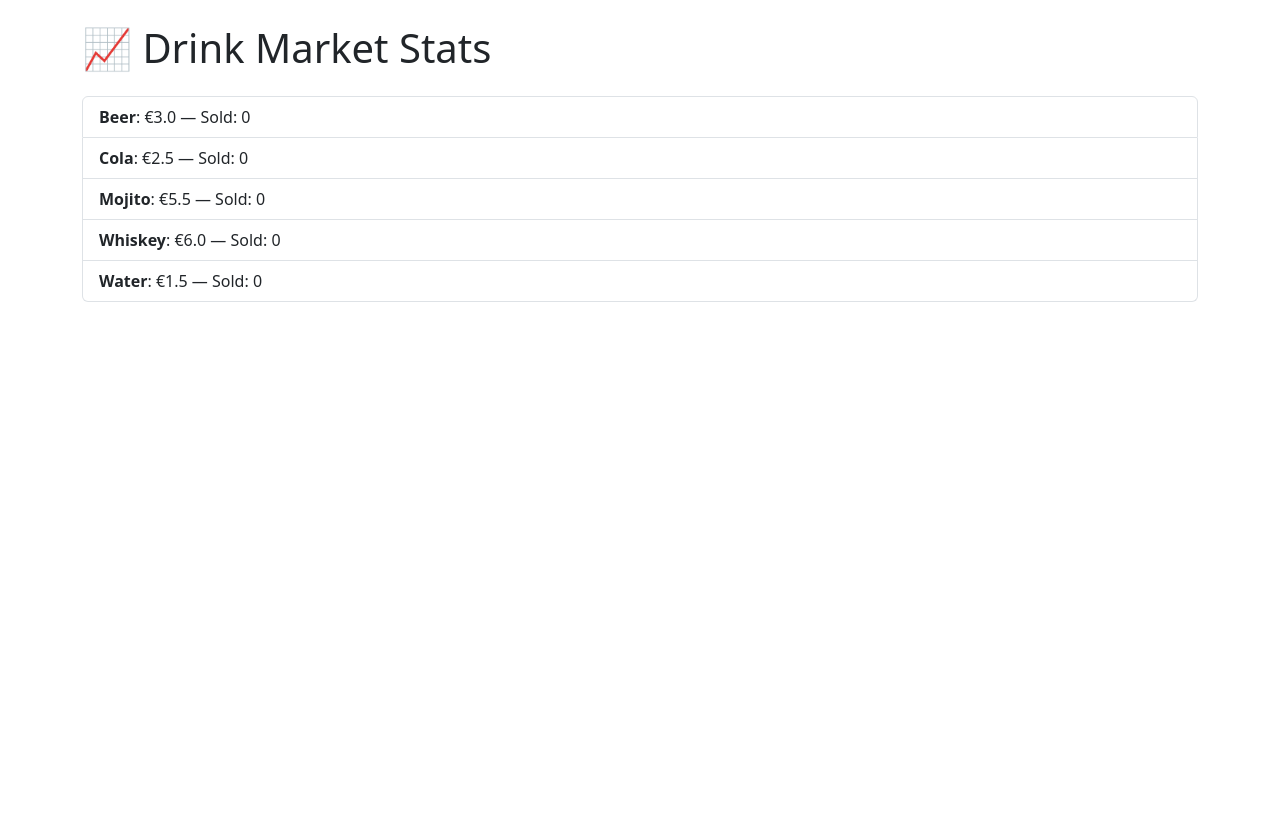
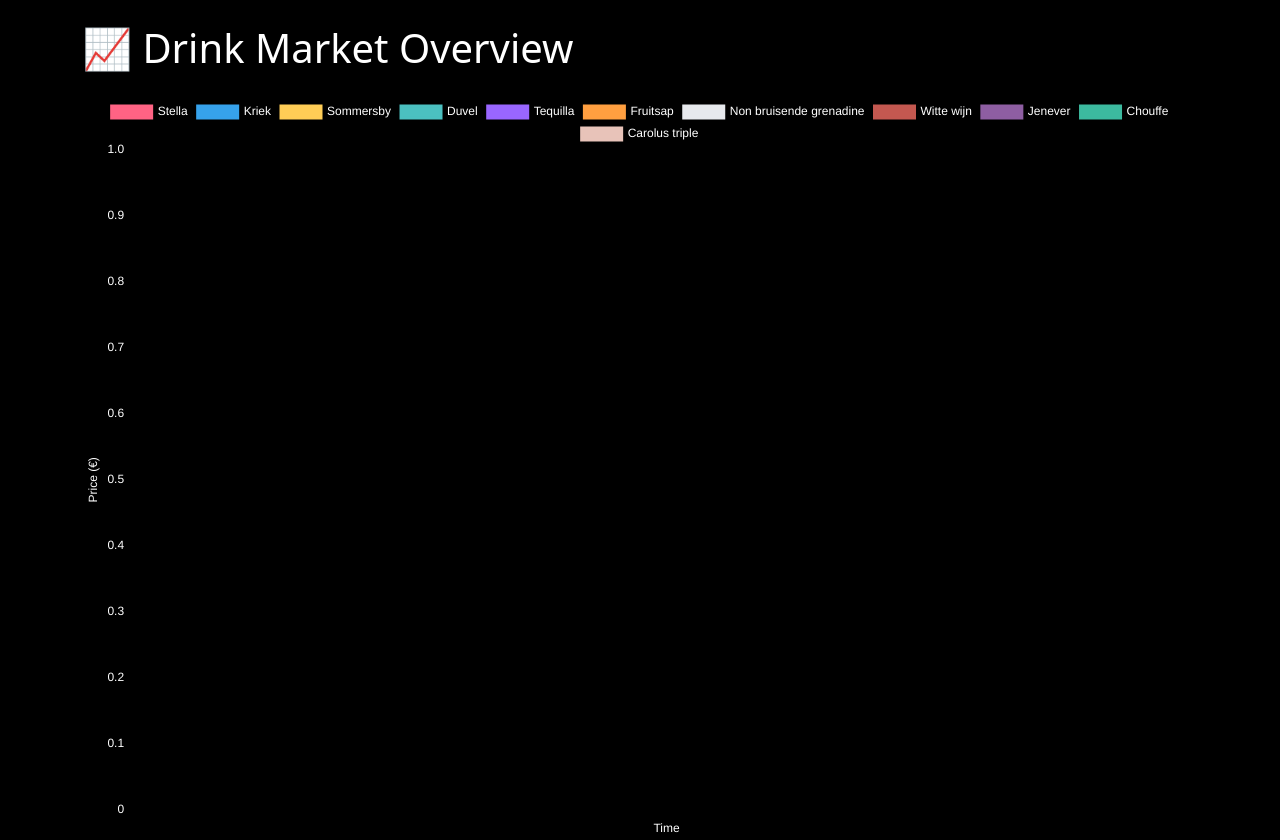
Before and after one commit to Jverbist/Aspibeurscaf-, a FastAPI app: page / in a window 1280 px wide. Before the commit the page ends 302 px from the top, so only its background shows below. Run offline with FastAPI, Linux system fonts and the light colour scheme; data that the repository does not hold is empty.

Commit message:
statistics added

```diff
--- a/main.py
+++ b/main.py
@@ -8,6 +8,7 @@
 from sqlalchemy.orm import Session
 from database import SessionLocal, engine
 import crud, models
+from fastapi.responses import JSONResponse
 
 app = FastAPI()
 security = HTTPBasic()
@@ -61,20 +62,34 @@
         "prices": [h.price for h in history]
     })
 
+@app.post("/reset")
+def reset_prices(db: Session = Depends(get_db), user: str = Depends(authenticate)):
+    drinks = db.query(models.Drink).all()
+    for drink in drinks:
+        drink.current_price = drink.base_price
+        drink.total_sold = 0
+    db.commit()
+    return RedirectResponse(url="/manage", status_code=303)
 
 @app.on_event("startup")
 def startup_event():
     db = next(get_db())
     if db.query(models.Drink).count() == 0:
-        print("🌱 Seeding initial drinks...")
-        default_drinks = [
-            {"name": "Beer", "base_price": 3.0},
-            {"name": "Cola", "base_price": 2.5},
-            {"name": "Mojito", "base_price": 5.5},
-            {"name": "Whiskey", "base_price": 6.0},
-            {"name": "Water", "base_price": 1.5},
+        print("🌱 Seeding updated drink list...")
+        drinks = [
+            {"name": "Stella", "base_price": 2.5},
+            {"name": "Kriek", "base_price": 2.5},
+            {"name": "Sommersby", "base_price": 2.5},
+            {"name": "Duvel", "base_price": 3.0},
+            {"name": "Tequilla", "base_price": 4.0},
+            {"name": "Fruitsap", "base_price": 2.0},
+            {"name": "Non bruisende grenadine", "base_price": 1.5},
+            {"name": "Witte wijn", "base_price": 3.5},
+            {"name": "Jenever", "base_price": 2.5},
+            {"name": "Chouffe", "base_price": 3.0},
+            {"name": "Carolus triple", "base_price": 3.0}
         ]
-        for d in default_drinks:
+        for d in drinks:
             drink = models.Drink(
                 name=d["name"],
                 base_price=d["base_price"],
@@ -83,3 +98,33 @@
             )
             db.add(drink)
         db.commit()
+
+
+@app.get("/api/prices")
+def get_prices(db: Session = Depends(get_db)):
+    drinks = db.query(models.Drink).all()
+    return JSONResponse([
+        {"name": d.name, "price": d.current_price, "sold": d.total_sold}
+        for d in drinks
+    ])
+
+
+@app.get("/history/{drink_id}")
+def get_price_history(drink_id: int, db: Session = Depends(get_db)):
+    history = db.query(models.PriceHistory).filter(models.PriceHistory.drink_id == drink_id).order_by(models.PriceHistory.timestamp).all()
+    return {
+        "timestamps": [p.timestamp.isoformat() for p in history],
+        "prices": [p.price for p in history]
+    }
+
+
+@app.get("/api/history/all")
+def get_all_price_history(db: Session = Depends(get_db)):
+    drinks = db.query(models.Drink).all()
+    result = {}
+    for drink in drinks:
+        result[drink.name] = {
+            "timestamps": [h.timestamp.isoformat() for h in drink.history],
+            "prices": [h.price for h in drink.history]
+        }
+    return result
--- a/templates/index.html
+++ b/templates/index.html
@@ -4,17 +4,81 @@
     <meta charset="UTF-8">
     <title>Drink Market Stats</title>
     <link href="https://cdn.jsdelivr.net/npm/bootstrap@5.3.2/dist/css/bootstrap.min.css" rel="stylesheet">
+    <script src="https://cdn.jsdelivr.net/npm/chart.js"></script>
 </head>
-<body>
+<body style="background-color: black; color: white;">
 <div class="container mt-4">
-    <h1 class="mb-4">📈 Drink Market Stats</h1>
-    <ul class="list-group">
-        {% for drink in drinks %}
-        <li class="list-group-item">
-            <strong>{{ drink.name }}</strong>: €{{ drink.current_price }} — Sold: {{ drink.total_sold }}
-        </li>
-        {% endfor %}
-    </ul>
+    <h1 class="mb-4 text-white">📈 Drink Market Overview</h1>
+    <canvas id="overview-chart" height="200"></canvas>
 </div>
-</body>
-</html>
+
+<script>
+const ctx = document.getElementById("overview-chart").getContext("2d");
+
+const colors = [
+    "#ff6384", "#36a2eb", "#ffcd56", "#4bc0c0", "#9966ff", "#ff9f40",
+    "#e7e9ed", "#c45850", "#8e5ea2", "#3cba9f", "#e8c3b9", "#1e7145"
+];
+
+const chart = new Chart(ctx, {
+    type: 'line',
+    data: {
+        labels: [],
+        datasets: []
+    },
+    options: {
+        responsive: true,
+        plugins: {
+            legend: { labels: { color: 'white' } }
+        },
+        scales: {
+            x: {
+                ticks: { color: 'white' },
+                title: { display: true, text: 'Time', color: 'white' }
+            },
+            y: {
+                beginAtZero: false,
+                ticks: { color: 'white' },
+                title: { display: true, text: 'Price (€)', color: 'white' }
+            }
+        }
+    }
+});
+
+function updateChart() {
+    fetch("/api/history/all")
+        .then(res => res.json())
+        .then(data => {
+            chart.data.labels = []; // reset
+            chart.data.datasets = [];
+
+            const allTimestamps = new Set();
+
+            Object.values(data).forEach(d => d.timestamps.forEach(t => allTimestamps.add(t)));
+            const sorted = Array.from(allTimestamps).sort();
+            chart.data.labels = sorted;
+
+            let i = 0;
+            for (const [name, info] of Object.entries(data)) {
+                const aligned = sorted.map(t => {
+                    const idx = info.timestamps.indexOf(t);
+                    return idx !== -1 ? info.prices[idx] : null;
+                });
+                chart.data.datasets.push({
+                    label: name,
+                    data: aligned,
+                    borderColor: colors[i % colors.length],
+                    backgroundColor: colors[i % colors.length],
+                    spanGaps: true,
+                    tension: 0.3
+                });
+                i++;
+            }
+            chart.update();
+        });
+}
+
+updateChart();
+setInterval(updateChart, 5000);
+</script>
+</body></html>
--- a/templates/manage.html
+++ b/templates/manage.html
@@ -33,6 +33,10 @@
         {% endfor %}
         </tbody>
     </table>
+
+<form action="/reset" method="post" class="mt-3">
+    <button class="btn btn-danger" type="submit">Reset All Prices</button>
+</form>
 </div>
 </body>
 </html>
```
